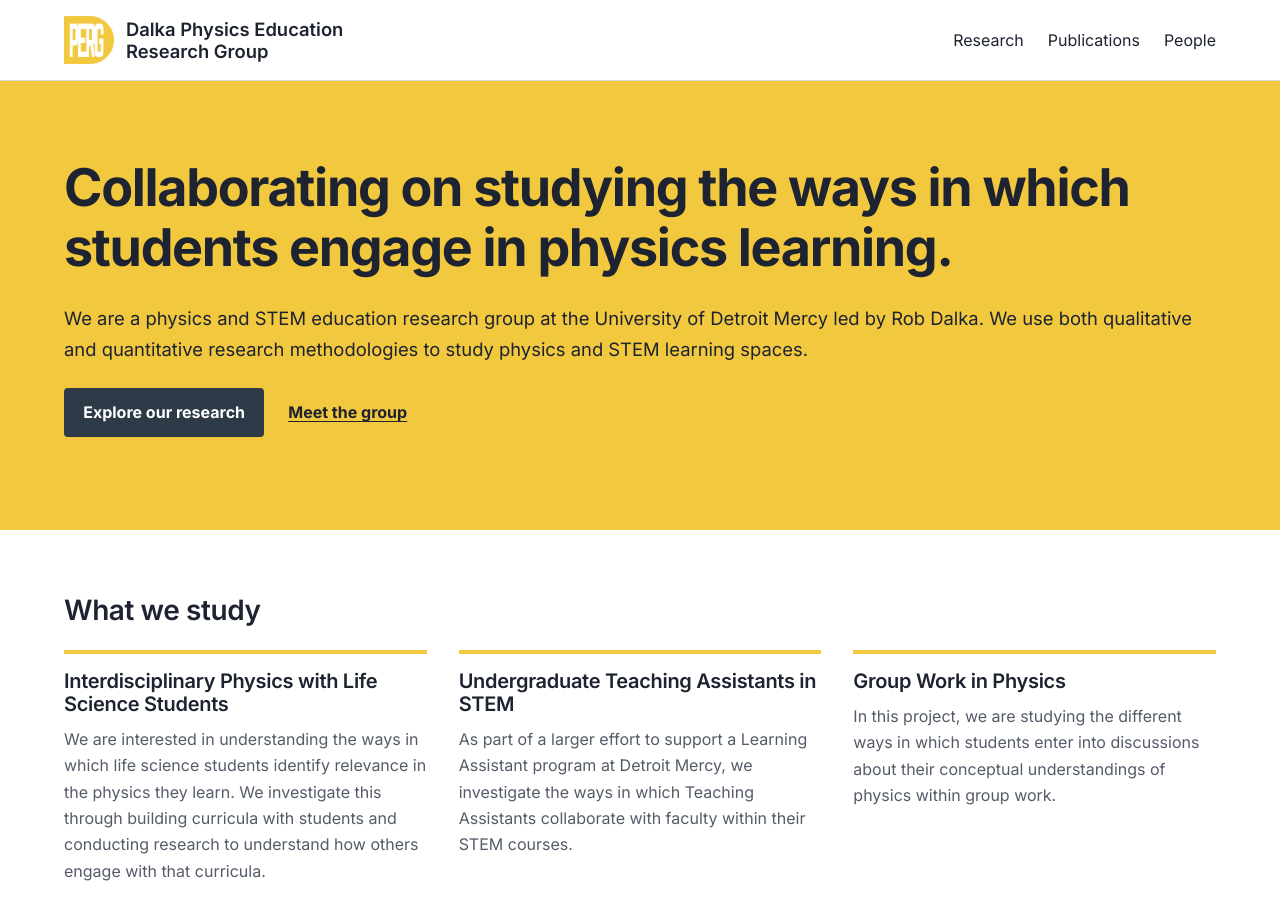
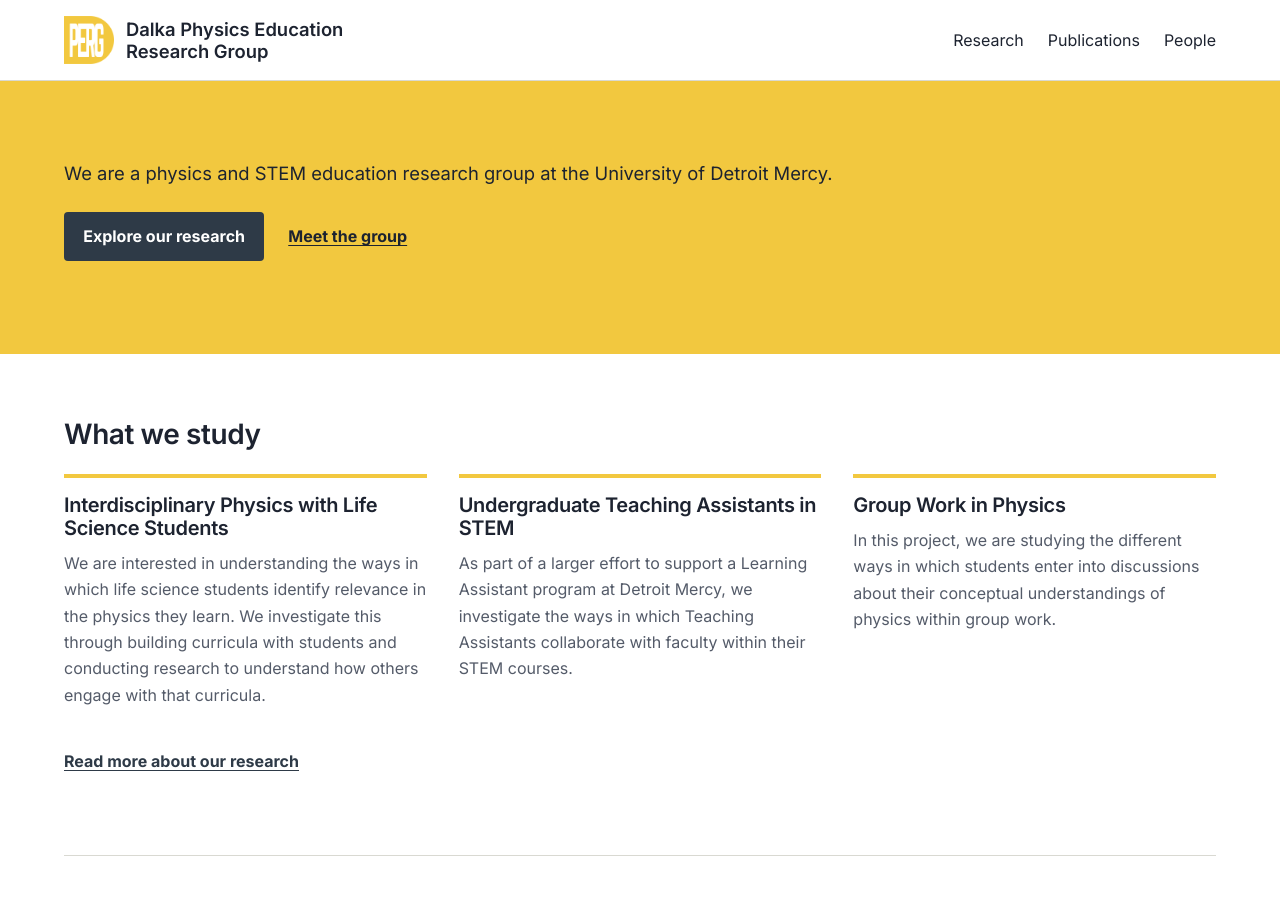
Before and after one commit to rpdalka/dalkaperg-site, a Jekyll site: the page built from index.html, in a window 1280 px wide and 900 px high. Built offline with Jekyll 4.4.1, drawn with Linux system fonts in a browser that asks for light colours.

Commit message:
Update index.html

```diff
--- a/index.html
+++ b/index.html
@@ -4,8 +4,9 @@ layout: default
 <section class="hero">
   <div class="wrap hero-inner">
     <div class="hero-text">
-      <h1>Collaborating on studying the ways in which students engage in physics learning.</h1>
-      <p class="lede">We are a physics and STEM education research group at the University of Detroit Mercy led by Rob Dalka. We use both qualitative and quantitative research methodologies to study physics and STEM learning spaces.</p>
+      <!-- <h1>Collaborating on studying the ways in which students engage in physics learning.</h1> -->
+      <!-- <p class="lede">We are a physics and STEM education research group at the University of Detroit Mercy led by Rob Dalka. We use both qualitative and quantitative research methodologies to study physics and STEM learning spaces.</p> -->
+      <p class="lede">We are a physics and STEM education research group at the University of Detroit Mercy.</p>
       <p class="hero-links">
         <a class="button" href="{{ '/research/' | relative_url }}">Explore our research</a>
         <a class="text-link" href="{{ '/people/' | relative_url }}">Meet the group</a>
```
